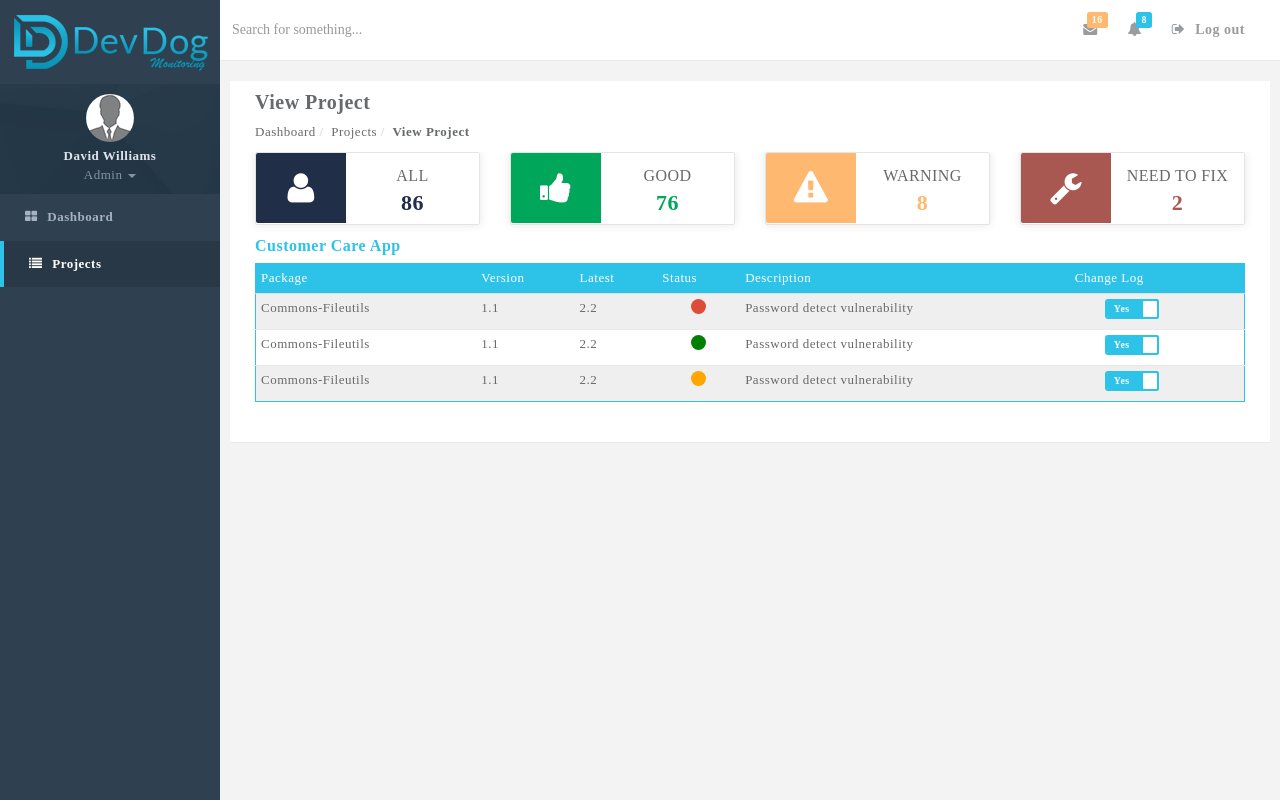
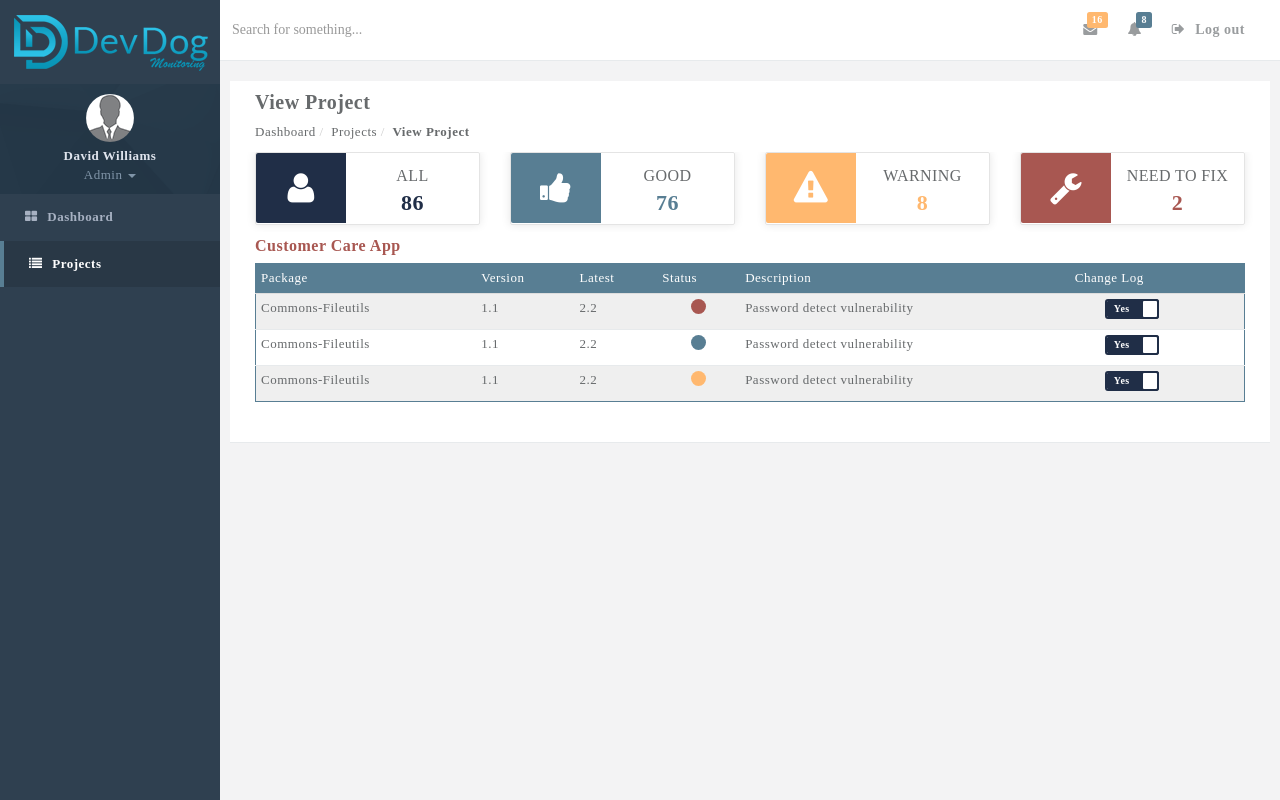
Before and after one commit to devdogmonitors/DevDogMonitors, a PHP site: page /viewproject.html in a window 1280 px wide. Run offline with PHP 8.4, Linux system fonts and the light colour scheme; some web fonts are replaced.

Commit message:
updated css

```diff
--- a/css/custom.css
+++ b/css/custom.css
@@ -272,7 +272,7 @@
     background-color: #a85751 !important;
 }
 .bg-green, .callout.callout-success, .alert-success, .label-success, .modal-success .modal-body {
-    background-color: #00a65a !important;
+    background-color: #587e93 !important;
 }
 .bg-yellow, .callout.callout-warning, .alert-warning, .label-warning, .modal-warning .modal-body {
     background-color: #ffb86f !important;
@@ -317,15 +317,15 @@
 .info-box-icon i {color:#fff;}
 
 .allcard .info-box-number {color:#202e47}
-.goodcard .info-box-number {color:#00a65a}
+.goodcard .info-box-number {color:#587e93}
 .warningcard .info-box-number {color:#ffb86f}
 .fixcard .info-box-number {color:#a85751}
 
-.appname h3 {margin-top:5px; margin-bottom:5px;color: #2dc3e8;}
+.appname h3 {margin-top:5px; margin-bottom:5px;color: #a85751;}
 
-.redbg {background-color:#dd4b39;; width:15px; height:15px; border-radius:20px;}
-.greenbg {background-color:green; width:15px; height:15px; border-radius:20px;}
-.orangebg {background-color:orange; width:15px; height:15px; border-radius:20px;}
+.redbg {background-color:#a85751;; width:15px; height:15px; border-radius:20px;}
+.greenbg {background-color:#587e93; width:15px; height:15px; border-radius:20px;}
+.orangebg {background-color:#ffb86f; width:15px; height:15px; border-radius:20px;}
 
 .onoffswitch-inner:before {
     content: "Yes" !important;
@@ -334,7 +334,7 @@
 .onoffswitch-inner:after {
     content: "No";
     padding-right: 7px;
-    background-color: #dd4b39;
+    background-color: #ffb86f;
     color: #fff;
     text-align: right;
 }
@@ -571,26 +571,26 @@ textarea{resize:none !important}
     color: #FFFFFF;
 }
 .label-primary, .badge-primary {
-    background-color: #2dc3e8;
+    background-color: #587e93;
     color: #FFFFFF;
 }
 .onoffswitch-switch {
-    border: 2px solid #2dc3e8;
+    border: 2px solid #202e47;
 }
 .onoffswitch-inner:before {
-    background-color: #2dc3e8;
+    background-color: #202e47;
 }
 .onoffswitch-label {
-    border: 2px solid #2dc3e8;
+    border: 2px solid #202e47;
 }
 .ibox-content label {font-weight:normal !important}
 .ibox-content .form-group {margin-bottom:10px;width:70%;}
 .form-control:focus, .single-line:focus {
-    border-color: #2dc3e8 !important;
+    border-color: #587e93 !important;
 }
 .upload-width{width:88% !important}
 .nav > li.active {
-    border-left: 4px solid #2dc3e8;
+    border-left: 4px solid #587e93;
     background: #293846;
 }
 @media only screen and (max-width: 1024px) and (min-width: 320px){
@@ -728,8 +728,8 @@ body.mini-navbar .navbar-default .nav > li > a span{
 
 }
 .img-gallery img {margin-bottom:5px;}
-.prj-table {border:1px solid #2dc3e8;margin-top:4px;}
-.prj-table thead{background-color:#2dc3e8 !important;}
+.prj-table {border:1px solid #587e93;margin-top:4px;}
+.prj-table thead{background-color:#587e93 !important;}
 .prj-table thead tr th {color:#fff;padding:5px;font-weight:normal;}
 .prj-table tbody tr td {padding:5px;font-weight:normal;}
 .table-striped>tbody>tr:nth-of-type(odd) {
```
Also changed, not shown: other parts of css/custom.css (+18 -18 lines).
